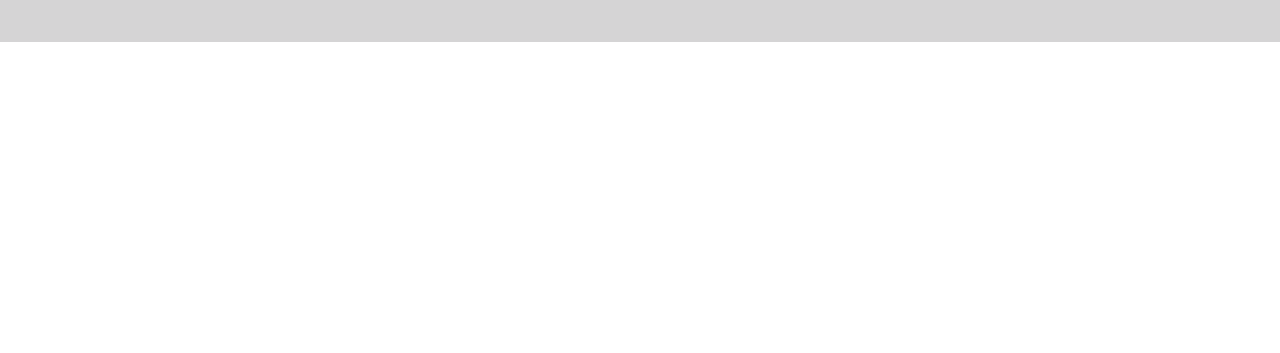
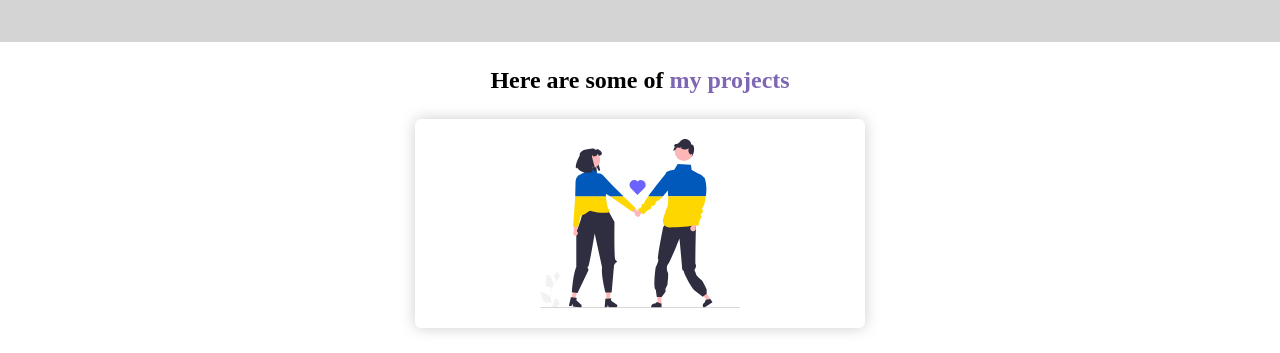
Before and after one commit to ValentinLanglet59/website, a plain HTML site: page index.html in a window 1280 px wide. Shown: the part 1213-1566 px from the top of the page. Before the commit the page ends 1255 px from the top, so only its background shows below. Drawn offline with Linux system fonts and the light colour scheme.

Commit message:
projects beginning

```diff
--- /dev/null
+++ b/css/components/projects.css
@@ -0,0 +1,36 @@
+#project-span {
+    color:rgb(128,103,179);
+}
+
+main h3 {
+    text-align: center;
+    font-size: 24px;
+    padding-bottom: 25px;
+}
+
+.project-wrapper {
+    border-radius: 6px;
+    box-shadow: 0 0 15px rgba(0,0,0,0.2);
+    display: flex;
+    align-items: center;
+    justify-content: center;
+    padding: 20px 0px 20px 0px;
+}
+
+#project-img {
+    width: 100%;
+    max-width: 200px;
+}
+
+#projects-container {
+    max-width: 450px;
+    margin: 0 auto;
+}
+
+.project {
+    list-style: none;
+}
+
+.project-main-container {
+    padding: 25px 0px 25px 0px;
+}
--- a/css/style.css
+++ b/css/style.css
@@ -3,6 +3,8 @@
 @import url('components/avatar.css');
 @import url('components/images.css');
 @import url('components/languages.css');
+@import url('components/projects.css');
+
 
 * {
     margin: 0;
--- a/index.html
+++ b/index.html
@@ -53,5 +53,19 @@
             </div>
         </div>
     </main>
+    <main>
+        <div class="project-main-container" >
+            <h3>Here are some of <span id="project-span">my projects</span></h3>
+            <div id="projects-container">
+                <ul>
+                    <li class="project">
+                        <div class="project-wrapper">
+                            <img id="project-img" src="css/images/undraw_ukraine_biyg.svg" alt="">
+                        </div>
+                    </li>
+                </ul>
+            </div>
+        </div>
+    </main>
 </body>
 </html>
```
Also changed, not shown: css/images/undraw_ukraine_biyg.svg (added).
